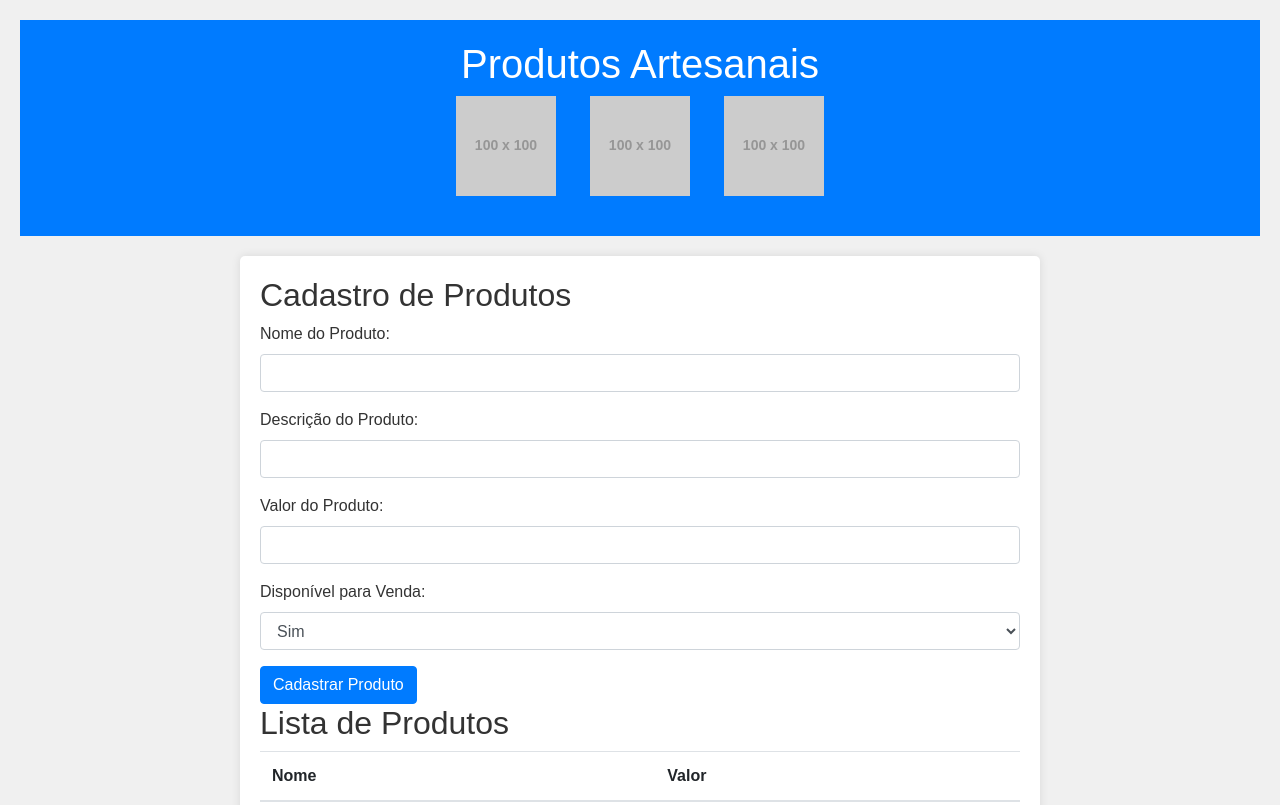
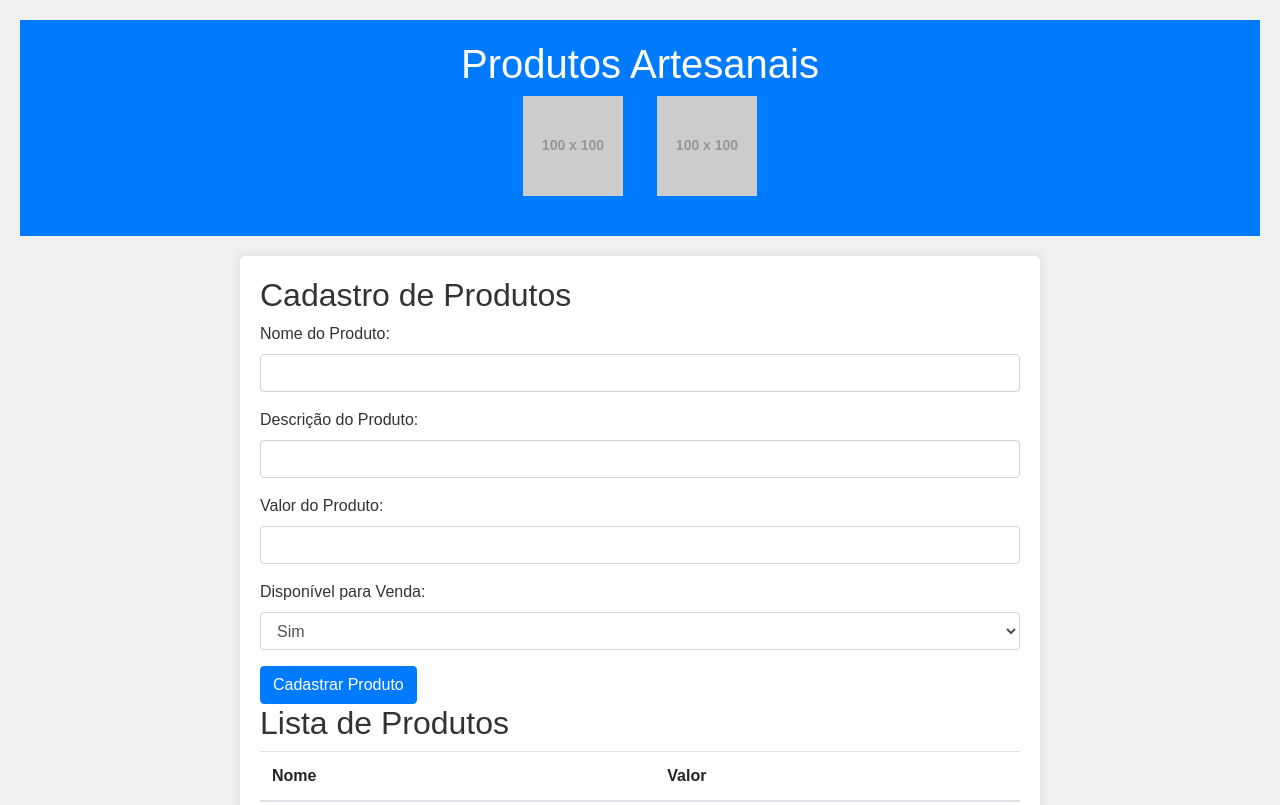
Before and after one commit to claudiotassis/Cadastro_produtos, a plain HTML site: page index.html in a window 1280 px wide. Shown: the top 805 px of the page. Drawn offline with nearby package versions, Linux system fonts and the light colour scheme; placeholder pictures from the web are drawn by us.

Commit message:
Update index.html
Atividade Prática 14 - GitHub Pages

Título da Prática: Criação e Publicação de um Site Estático no GitHub Pages

Objetivos: O objetivo desta atividade é praticar a criação de um site básico estático e hospedá-lo usando o GitHub Pages, aplicando os conhecimentos de HTML, CSS, Bootstrap e uso do GitHub.

```diff
--- a/index.html
+++ b/index.html
@@ -53,9 +53,6 @@
         <h1>Produtos Artesanais</h1>
         <!-- Container dos logotipos -->
         <div class="logo-container">
-            <!-- Logotipo da Oak Tecnologia -->
-            <a href="https://www.oaktecnologia.com/" target="_blank">
-                <img src="https://via.placeholder.com/100x100.png?text=Oak+Tecnologia" alt="Oak Tecnologia">
             </a>
             <!-- Logotipo do LinkedIn -->
             <a href="https://www.linkedin.com/in/claudio-tassis/" target="_blank">
```
